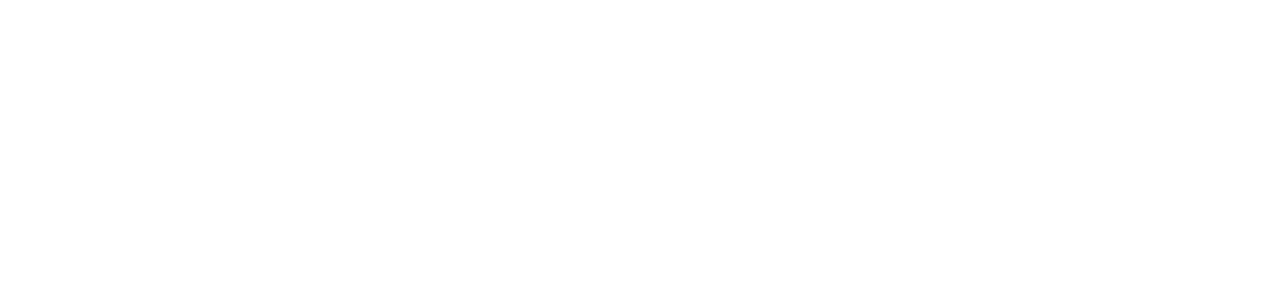
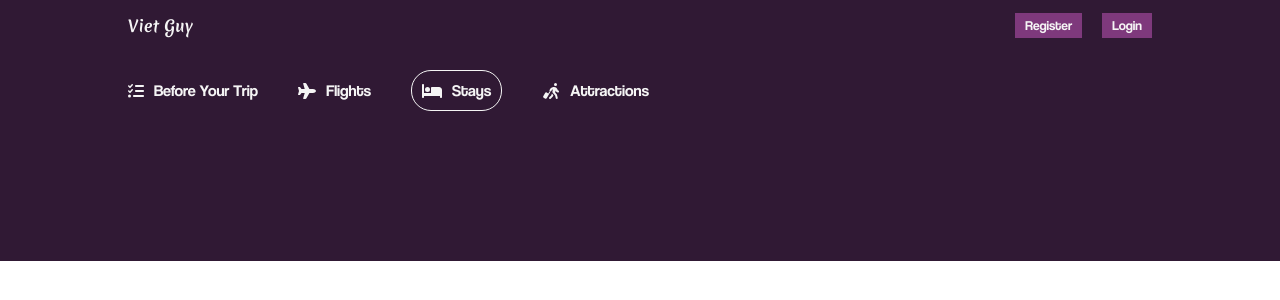
Before and after one commit to Victoria-Q-Le/booking-app-client, a React (Create React App) app: page /list in a window 1280 px wide. Before the commit this address had no page. Shown: the top 300 px of the page. Built offline with nearby package versions, Linux system fonts and the light colour scheme.

Commit message:
list page

```diff
--- a/src/App.js
+++ b/src/App.js
@@ -2,6 +2,7 @@
 import { BrowserRouter, Routes, Route } from 'react-router-dom';
 import Landing from './pages/landing/Landing';
 import Home from './pages/home/Home';
+import List from './pages/list/List';
 
 function App() {
   return (
@@ -9,6 +10,8 @@
     <Routes>
       <Route path='/' element={<Landing />} />
       <Route path='/home' element={<Home />} />
+      <Route path='/list' element={<List />} />
+
     </Routes>
    </BrowserRouter>
   );
--- a/src/components/header/Header.js
+++ b/src/components/header/Header.js
@@ -7,7 +7,7 @@
 import 'react-date-range/dist/theme/default.css';
 import {format} from "date-fns"
 
-const Header = () => {
+const Header = ({type}) => {
 
   const [open, setOpen] = useState(false)
   const [openOptions, setOpenOptions] = useState(false)
@@ -62,6 +62,8 @@
         {/* END OF HEADER LIST */}
 
         {/* HEADER TEXT */}
+        {type !== "list" &&
+        <>
           <h1 className='headerTitle'>
           Your next trip is just a few clicks away
           </h1>
@@ -98,7 +100,7 @@
             <div className='headerSearchItem'>
               <FontAwesomeIcon icon={faPerson} className='headerIcon' />
               <span onClick={() => setOpenOptions(!openOptions)} className='headerSearchText'>{`${options.adult} adult - ${options.children} children - ${options.room} room`}
-            { openOptions &&
+              {openOptions &&
               <div className='options'>
                   <div className='optionItem'>
                     <span className='optionText'>Adult</span>
@@ -129,13 +131,13 @@
                 </div>
               }
               </span>
-          </div>}
-
+            </div>
           <div className='headerSearchItem'>
             <button className='headerBtn'>Search</button>
           </div>
         </div>
         {/* END OF SEARCH BOX */}
+        </>}
       </div>
     </div>
   )
--- a/src/components/navBar/Navbar.js
+++ b/src/components/navBar/Navbar.js
@@ -1,6 +1,5 @@
 import React from 'react'
 import "./navbar.css"
-import logo from "../../assets/images/logo-v.png"
 
 const Navbar = () => {
   return (
--- /dev/null
+++ b/src/pages/list/List.js
@@ -0,0 +1,14 @@
+import "./list.css"
+import Navbar from '../../components/navBar/Navbar'
+import Header from '../../components/header/Header'
+
+const List = () => {
+  return (
+    <div>
+        <Navbar />
+        <Header type="list"/>
+    </div>
+  )
+}
+
+export default List
```
Also changed, not shown: src/pages/list/list.css (added). Lines whose indentation alone changed are shown as unchanged.
